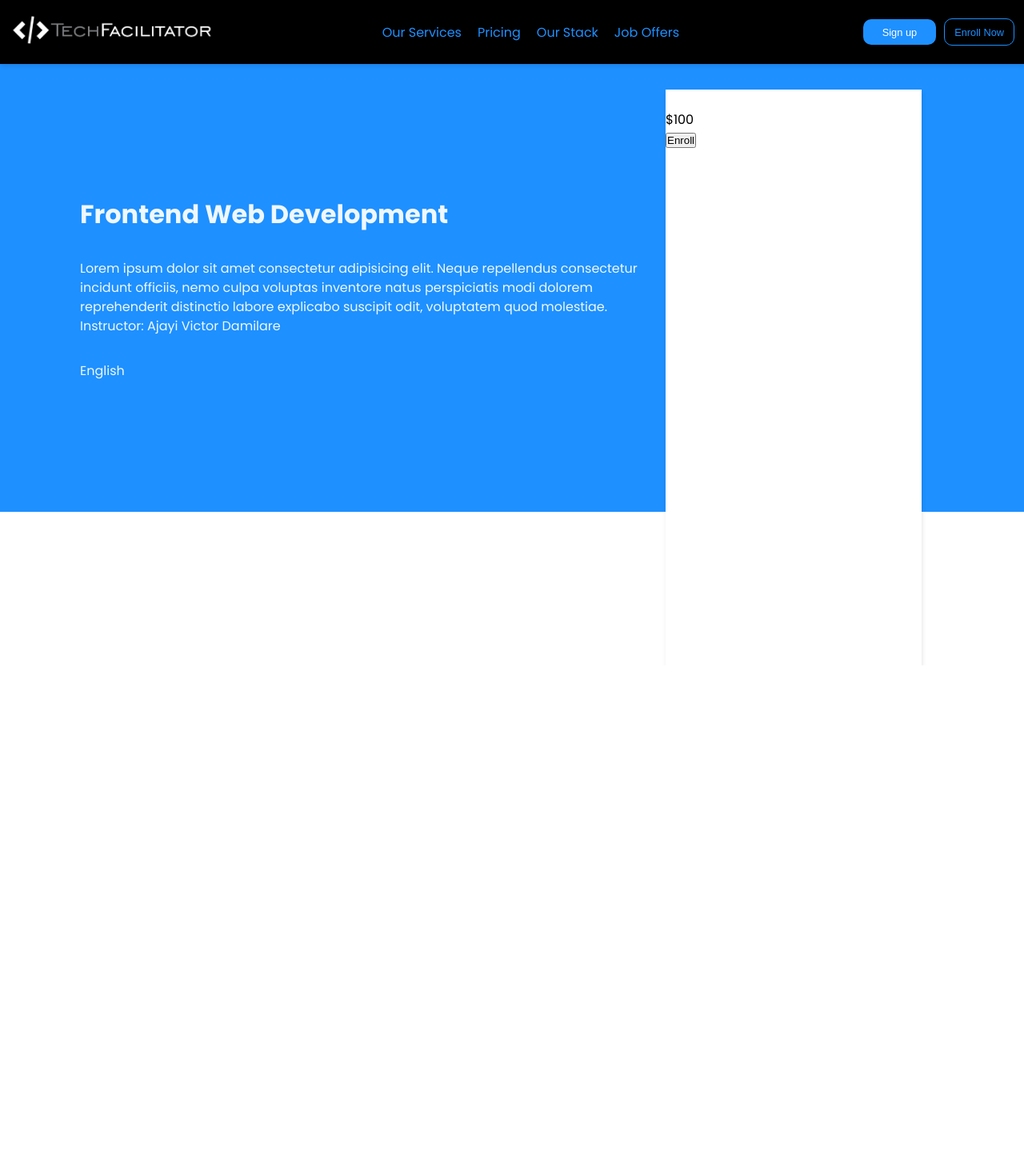
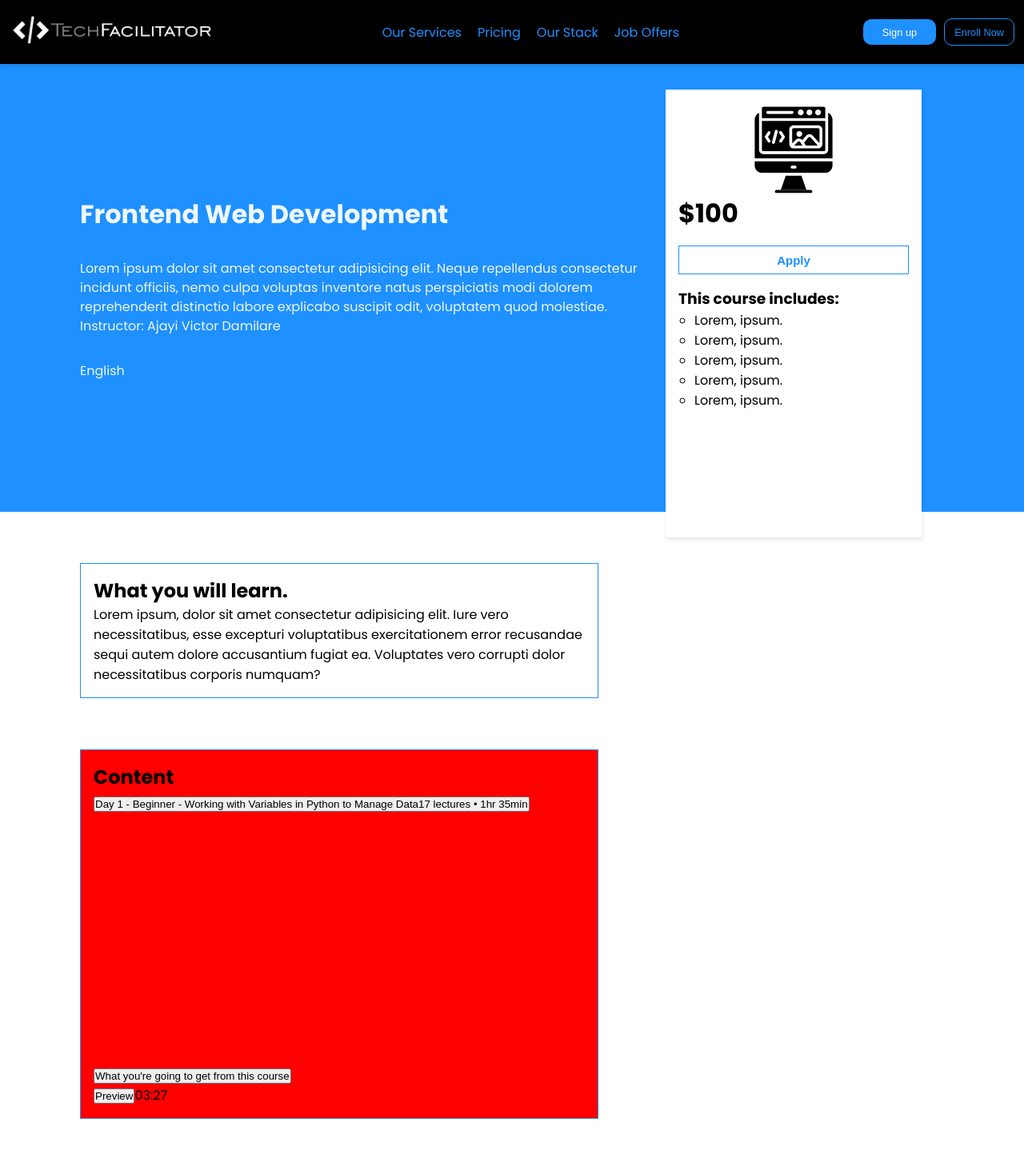
Before and after one commit to Adedayoke/TechFacilitators, a React (Create React App) app: page /pricing/1 in a window 1280 px wide. Shown: the top 1438 px of the page at 80% size. Before the commit the page ends 832 px from the top, so only its background shows below. Built offline with nearby package versions, Linux system fonts and the light colour scheme; a web font is replaced by a local one.

Commit message:
pricing update

```diff
--- a/src/pages/Product_pricing.jsx
+++ b/src/pages/Product_pricing.jsx
@@ -1,6 +1,17 @@
-import React from "react";
+import React, { useEffect, useState } from "react";
+import image2 from "../images/Backend.svg";
 
 const Product_pricing = () => {
+  const [fixed_state, setfixedState] = useState(false);
+  window.onscroll = function () {
+    const presentView = document.documentElement.scrollTop;
+    console.log(presentView);
+    if (presentView > 390) {
+      setfixedState(true);
+    } else if (presentView < 390) {
+      setfixedState(false);
+    }
+  };
   return (
     <div className="product_pricing">
       <div className="product_pricing--cont">
@@ -19,10 +30,88 @@ const Product_pricing = () => {
             </div>
           </div>
         </div>
-        <div className="product_overview">
-          <img src="" alt="" />
-          <p>$100</p>
-          <button>Enroll</button>
+        <div className="product_body">
+          <div className="product_body-section1 section">
+            <h2>What you will learn.</h2>
+            <p>
+              Lorem ipsum, dolor sit amet consectetur adipisicing elit. Iure
+              vero necessitatibus, esse excepturi voluptatibus exercitationem
+              error recusandae sequi autem dolore accusantium fugiat ea.
+              Voluptates vero corrupti dolor necessitatibus corporis numquam?
+            </p>
+          </div>
+          <div className="product_body-section2 section">
+            <h2>Content</h2>
+            <div className="content_container">
+                <div>
+                  <h3>
+                    <button>
+                      <span>
+                        <span>
+                          Day 1 - Beginner - Working with Variables in Python to
+                          Manage Data
+                        </span>
+                        <span>
+                          17 lectures • <span>1hr 35min</span>
+                        </span>
+                      </span>
+                    </button>
+                  </h3>
+                  <svg>
+                  </svg>
+                </div>
+                <div aria-hidden="true">
+                    <ul>
+                      <li>
+                        <div>
+                          <svg>
+                          </svg>
+                          <div>
+                            <div>
+                              <div>
+                                <button>
+                                  <span>
+                                    What you're going to get from this course
+                                  </span>
+                                </button>
+                              </div>
+                            </div>
+                            <button>
+                              <span>
+                                Preview
+                              </span>
+                            </button>
+                            <span>
+                              03:27
+                            </span>
+                          </div>
+                        </div>
+                      </li>
+                    </ul>
+                </div>
+            </div>
+          </div>
+        </div>
+        <div
+          className={
+            fixed_state
+              ? "product_overview overviewAnimationContf"
+              : "product_overview"
+          }
+        >
+          <img src={image2} alt="" />
+          <h1>$100</h1>
+          <button className="applyBtn">
+            <h3>Apply</h3>
+          </button>
+          <h3>This course includes:</h3>
+          <ul>
+            <li>Lorem, ipsum.</li>
+            <li>Lorem, ipsum.</li>
+            <li>Lorem, ipsum.</li>
+            <li>Lorem, ipsum.</li>
+            <li>Lorem, ipsum.</li>
+          </ul>
         </div>
       </div>
     </div>
--- a/src/styles/_mixins.scss
+++ b/src/styles/_mixins.scss
@@ -23,7 +23,6 @@
     border: 1px solid $secondary-color;
     background-color: transparent;
     color: $secondary-color;
-    margin-left: 10px;
     padding-left: $base-padding;
     padding-right: $base-padding ;
 
--- a/src/styles/index.css
+++ b/src/styles/index.css
@@ -150,9 +150,9 @@ img {
   border: 1px solid #1e90ff;
   background-color: transparent;
   color: #1e90ff;
-  margin-left: 10px;
   padding-left: 0.75rem;
   padding-right: 0.75rem;
+  margin-left: 10px;
 }
 
 .typing_text {
@@ -392,16 +392,78 @@ img {
 .product_pricing--cont .product_header .product_intro-desc div {
   margin-top: 2rem;
 }
+.product_pricing--cont .product_body {
+  justify-content: left;
+  flex-direction: column;
+  padding: 4rem 100px;
+}
+.product_pricing--cont .product_body .section {
+  width: 60%;
+  border: 1px solid #1e90ff;
+  padding: 1rem;
+}
+.product_pricing--cont .product_body-section1 {
+  margin-bottom: 4rem;
+}
+.product_pricing--cont .product_body-section2 {
+  background-color: red;
+}
 .product_pricing--cont .product_overview {
+  transition: all 0.5s;
   position: absolute;
   right: 8rem;
   top: 7rem;
-  height: 90vh;
   width: 25%;
+  height: 70vh;
   box-shadow: 1px 3px 5px rgba(0, 0, 0, 0.1);
   background-color: white;
+  padding: 1rem;
+}
+.product_pricing--cont .product_overview img {
+  display: block;
+  width: 100%;
+  height: 7.2rem;
+}
+.product_pricing--cont .product_overview ul {
+  list-style-type: circle;
+  padding-left: 20px;
+}
+.product_pricing--cont .product_overview .applyBtn {
+  display: block;
+  width: 100%;
+  padding: 10px;
+  padding: 0.525rem;
+  background-color: #1e90ff;
+  border-radius: 10px;
+  font-size: 0.8rem;
+  padding-left: 1.5rem;
+  padding-right: 1.5rem;
+  color: white;
+  cursor: pointer;
+  border: none;
+  border: 1px solid #1e90ff;
+  background-color: transparent;
+  color: #1e90ff;
+  padding-left: 0.75rem;
+  padding-right: 0.75rem;
+  border-radius: 0;
+  margin: 1rem 0;
 }
 
+.overviewAnimationContf {
+  animation: overview_transition 0.1s ease-out forwards;
+}
+
+@keyframes overview_transition {
+  0% {
+    opacity: 0;
+  }
+  100% {
+    position: fixed;
+    opacity: 1;
+    top: 4rem;
+  }
+}
 @media (min-width: 0) {
   .img-container {
     visibility: hidden;
--- a/src/styles/styles_components/_button.scss
+++ b/src/styles/styles_components/_button.scss
@@ -2,5 +2,6 @@
     @include buttonSecondary;
 }
 .enrollBtn{
-    @include buttonPrimary
+    @include buttonPrimary;
+    margin-left: 10px;
 }
--- a/src/styles/styles_pages/_productPricing.scss
+++ b/src/styles/styles_pages/_productPricing.scss
@@ -1,34 +1,83 @@
-.product_pricing{
-    &--cont{
+.product_pricing {
+  &--cont {
     margin-top: $base-font-size * 5;
-        .product_header{
+    .product_header {
       background-color: $secondary-color;
       height: 70vh;
       padding-left: 100px;
-            display: flex;
-            align-items: center;
-            .product_intro-desc{
+      @include flexAlignCenter;
+      .product_intro-desc {
         width: 60%;
         color: $primary-color;
-                h1{
+        h1 {
           margin-bottom: $base-font-size * 2;
         }
-                p{
+        p {
           line-height: $base-font-size * 1.5;
         }
-                div{
+        div {
           margin-top: $base-font-size * 2;
         }
       }
     }
-        .product_overview{
+    .product_body {
+      // @include productSection;
+      justify-content: left;
+      flex-direction: column;
+      padding: $base-font-size * 4 100px;
+      .section {
+        width: 60%;
+        border: 1px solid $secondary-color;
+        padding: $base-font-size;
+      }
+      &-section1 {
+        margin-bottom: $base-font-size * 4;
+      }
+      &-section2 {
+        background-color: red;
+      }
+    }
+    .product_overview {
+      transition: all .5s;
       position: absolute;
       right: $base-font-size * 8;
       top: $base-font-size * 7;
-            height: 90vh;
       width: 25%;
+      height: 70vh;
       box-shadow: $box-shadow;
       background-color: white;
+      padding: $base-font-size;
+      img {
+        display: block;
+        width: 100%;
+        height: $base-font-size * 7.2;
+      }
+      ul {
+        list-style-type: circle;
+        padding-left: 20px;
+      }
+      .applyBtn {
+        display: block;
+        width: 100%;
+        padding: 10px;
+        @include buttonPrimary;
+        border-radius: 0;
+        margin: $base-font-size 0;
       }
     }
   }
+}
+.overviewAnimationContf {
+  animation: overview_transition .1s ease-out forwards;
+}
+@keyframes overview_transition {
+  0% {
+    opacity: 0;
+
+  }
+  100% {
+    position: fixed;
+    opacity: 1;
+    top: $base-font-size * 4;
+  }
+}
```
Also changed, not shown: 1 other file (tests, documents, lock files or other folders). Lines whose indentation alone changed are shown as unchanged.
